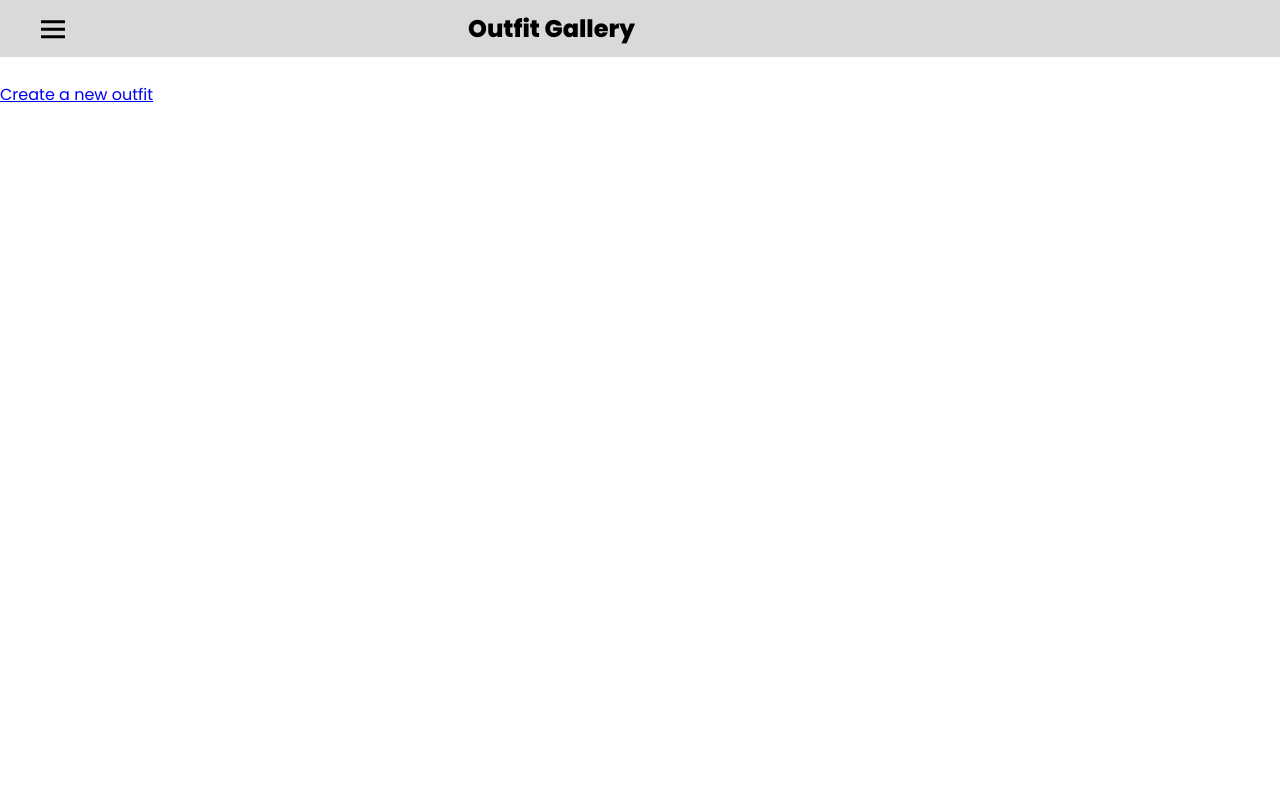
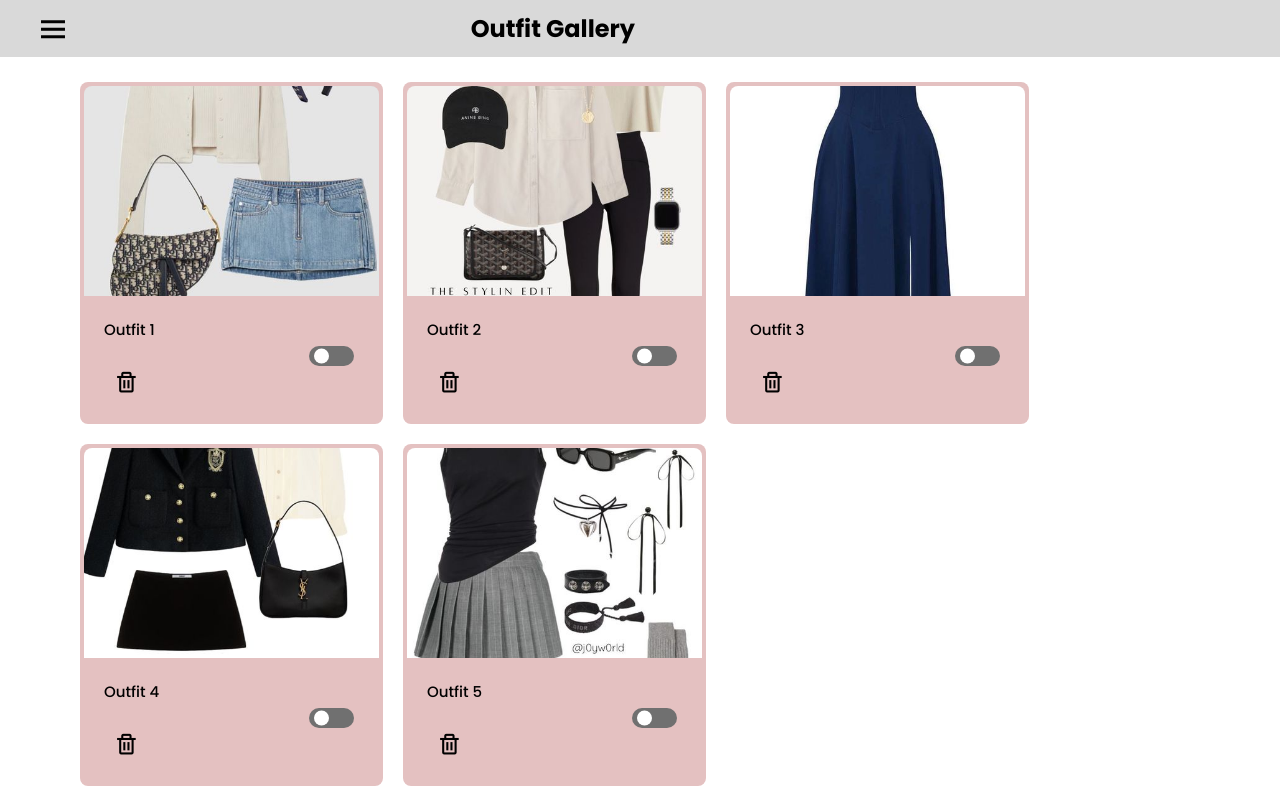
Before and after one commit to intansyuha/TT3L-06, a Flask app: template templates/outfitgallery.html in a window 1280 px wide. Run offline with Flask 3, Linux system fonts and the light colour scheme; the template is opened without the code that fills it, so the values that code supplies are empty.

Commit message:
fixed the outfit gallery

```diff
--- a/outfitcreator.py
+++ b/outfitcreator.py
@@ -1,46 +1,16 @@
-from flask import Flask, render_template, request, redirect, url_for
+from flask import Flask, render_template
 
 app = Flask(__name__)
 
-outfits = []
-
 
 @app.route("/")
-def outfit_creator():
+def home():
     return render_template("outfitcreator.html")
 
 
-@app.route('/outfitgallery')
+@app.route("/outfitgallery.html")
 def outfit_gallery():
-    return render_template("outfitgallery.html", outfits=outfits)
-
-
-@app.route("/save_outfit", methods=["POST"])
-def save_outfit():
-    top_image = request.form["top_image"]
-    top_color = request.form["top_color"]
-    bottom_color = request.form["bottom_color"]
-    outer_color = request.form["outer_color"]
-    shoe_color = request.form["shoe_color"]
-    acc_color = request.form["acc_color"]
-    outfit_name = request.form.get("outfit_name", "Unnamed Outfit")
-
-    # Save the outfit details in a database or a file (this is a placeholder)
-    new_outfit = {
-        "top_image": top_image,
-        "top_color": top_color,
-        "bottom_color": bottom_color,
-        "outer_color": outer_color,
-        "shoe_color": shoe_color,
-        "acc_color": acc_color,
-        "outfit_name": outfit_name,
-    }
-
-    outfits.append(
-        new_outfit
-    )  # Assuming 'outfits' is a global list or loaded from a database/file
-
-    return redirect(url_for("outfit_gallery"))
+    return render_template("outfitgallery.html")
 
 
 if __name__ == "__main__":
--- a/static/script.js
+++ b/static/script.js
@@ -156,7 +156,6 @@ document.addEventListener("DOMContentLoaded", function () {
 });
 
 
-
 // Gallery Outfit //
 
   document.addEventListener("DOMContentLoaded", function () {
--- a/static/style.css
+++ b/static/style.css
@@ -176,22 +176,31 @@ nav.open ~ .overlay {
     transform: scaleX(1);
 }
 
+.btn-container {
+    margin-left: auto;
+}
 
 .btn {
+    list-style: none;
+    display: flex;
+    align-items: center;
+}
+
+.btn li {
+    margin-right: 50px;
+}
+
+.btn a {
     text-decoration: none;
-    margin-left: auto;
     color: white;
     padding: 5px 10px;
     background-color: #E4C1C1;
     border-radius: 5px;
-    border: none;
-    cursor: pointer;
 }
 
-.btn:hover {
+.btn a:hover {
     background-color: #BF9797;
 }
-
 
     /*-Details/Display-*/
 
--- a/templates/outfitgallery.html
+++ b/templates/outfitgallery.html
@@ -6,7 +6,7 @@
     <link rel="stylesheet" type="text/css" href="{{ url_for('static', filename='style.css') }}">
     <link rel="preconnect" href="https://fonts.googleapis.com">
     <link rel="preconnect" href="https://fonts.gstatic.com" crossorigin>
-    <link href="https://fonts.googleapis.com/css2?family=Poppins:wght@100;400;600;800&display=swap" rel="stylesheet">
+    <link href="https://fonts.googleapis.com/css2?family=Poppins:ital,wght@0,100;0,200;0,300;0,400;0,500;0,600;0,700;0,800;0,900;1,100;1,200;1,300;1,400;1,500;1,600;1,700;1,800;1,900&display=swap" rel="stylesheet">
     <link href='https://unpkg.com/boxicons@2.1.4/css/boxicons.min.css' rel='stylesheet'>
 </head>
 <body>
@@ -27,7 +27,7 @@
                             <span class="link">Home</span>
                         </a>
                         <a href="#" class="nav-link">
-                                <i class='bx bxs-hot icon'></i>
+                            <i class='bx bxs-hot icon' ></i>
                             <span class="link">Trending</span>
                         </a>
                         <a href="#" class="nav-link">
@@ -51,33 +51,83 @@
             </div>
         </div>
         <div class="Gallery">
-                <h2>Outfit Gallery</h2>
+            <h2> Outfit Gallery</h2>
         </div>
-        </section>
     </nav>
 
     <div class="cards" id="cardsContainer">
-        {% for outfit in outfits %}
         <a href="#" class="card">
-            <img src="{{ url_for('static', filename='images/tops/' + outfit.top_image) }}" alt="Outfit Image" />
+            <img src="static/images/outfit1.jpg" alt="" />
             <div class="card_body">
-                <h6 class="card_title">{{ outfit.outfit_name }}</h6>
-                <p>Top: {{ outfit.top_color }}, Bottom: {{ outfit.bottom_color }}, Outer: {{ outfit.outer_color }}, Shoes: {{ outfit.shoe_color }}, Accessories: {{ outfit.acc_color }}</p>
+                <h6 class="card_title">Outfit 1</h6>
                 <div class="mode">
                     <div class="toggle-switch">
                         <span class="switch"></span>
                     </div>
                 </div>
                 <div class="delete">
-                    <i class='bx bx-trash bx-sm'></i>
+                    <i class='bx bx-trash bx-sm' ></i>
                 </div>
             </div>
         </a>
-        {% endfor %}
+        <a href="#" class="card">
+            <img src="static/images/outfit2.jpg" alt="" />
+            <div class="card_body">
+                <h6 class="card_title">Outfit 2</h6>
+                <div class="mode">
+                    <div class="toggle-switch">
+                        <span class="switch"></span>
                     </div>
+                </div>
+                <div class="delete">
+                    <i class='bx bx-trash bx-sm' ></i>
+                </div>
+            </div>
+        </a>
+        <a href="#" class="card">
+            <img src="static/images/blue_dress.jpg" alt="" />
+            <div class="card_body">
+                <h6 class="card_title">Outfit 3</h6>
+                <div class="mode">
+                    <div class="toggle-switch">
+                        <span class="switch"></span>
+                    </div>
+                </div>
+                <div class="delete">
+                    <i class='bx bx-trash bx-sm' ></i>
+                </div>
+            </div>
+        </a>
+        <a href="#" class="card">
+            <img src="static/images/outfit3.jpg" alt="" />
+            <div class="card_body">
+                <h6 class="card_title">Outfit 4</h6>
+                <div class="mode">
+                    <div class="toggle-switch">
+                        <span class="switch"></span>
+                    </div>
+                </div>
+                <div class="delete">
+                    <i class='bx bx-trash bx-sm' ></i>
+                </div>
+            </div>
+        </a>
+        <a href="#" class="card">
+            <img src="static/images/outfit4.jpg" alt="" />
+            <div class="card_body">
+                <h6 class="card_title">Outfit 5</h6>
+                <div class="mode">
+                    <div class="toggle-switch">
+                        <span class="switch"></span>
+                    </div>
+                </div>
+                <div class="delete">
+                    <i class='bx bx-trash bx-sm' ></i>
+                </div>
+            </div>
+        </a>
 
-    <a href="/">Create a new outfit</a>
+    </div>
 
     <script src="{{ url_for('static', filename='script.js') }}"></script>
 </body>
-</html>
```
Also changed, not shown: templates/outfitcreator.html (+18 -17 lines). Lines whose indentation alone changed are shown as unchanged.
